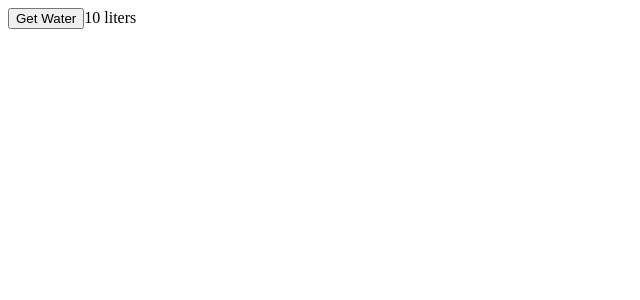
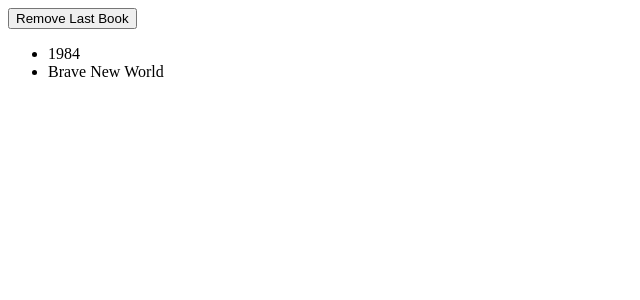
Before and after one commit to pdxserg/exam, a React app: page / in a window 1280 px wide. Shown: the top 300 px of the page, without its empty margins (0-640 px from the left). Built offline with nearby package versions, Linux system fonts and the light colour scheme.

Commit message:
sprint 5-3

```diff
--- a/src/index.tsx
+++ b/src/index.tsx
@@ -1,56 +1,71 @@
-import { configureStore, createSlice } from "@reduxjs/toolkit";
-import { createRoot } from "react-dom/client";
-import { Provider, useDispatch, useSelector } from "react-redux";
+import { configureStore, createSlice } from "@reduxjs/toolkit"
+import { createRoot } from "react-dom/client"
+import { Provider, useDispatch, useSelector } from "react-redux"
 
 // slice
 const slice = createSlice({
-	name: "waterCounter",
+	name: "library",
 	initialState: {
-		liters: 10,
+		collection: {
+			books: [
+				{ id: 1, title: "1984" },
+				{ id: 2, title: "Brave New World" },
+			],
+		},
 	},
 	reducers: {
-		count: (state) => {
-			console.log(state);
+		removeBook: (state, action) => {
+			return state
 		},
 	},
-});
+})
 
-const { count } = slice.actions;
+const { removeBook } = slice.actions
 
 // App.tsx
 const App = () => {
-	const water = useSelector((state: RootState) => state.waterCounter.liters);
-	const dispatch = useDispatch();
+	const books = useSelector((state: RootState) => state.library.collection.books)
+	const dispatch = useDispatch()
+
+	const removeLastBook = () => {
+		if (books.length > 0) {
+			dispatch(removeBook(books[books.length - 1].id))
+		}
+	}
 
 	return (
 		<>
-			<button onClick={() => dispatch(count())}>Get Water</button>
-			<span>{water} liters</span>
+			<button onClick={removeLastBook}>Remove Last Book</button>
+			<ul>
+				{books.map((book) => (
+					<li key={book.id}>{book.title}</li>
+				))}
+			</ul>
 		</>
-	);
-};
+	)
+}
 
 // store.ts
 export const store = configureStore({
 	reducer: {
-		waterCounter: slice.reducer,
+		library: slice.reducer,
 	},
-});
+})
 
-export type RootState = ReturnType<typeof store.getState>;
+export type RootState = ReturnType<typeof store.getState>
 
 // main.ts
 createRoot(document.getElementById("root")!).render(
 	<Provider store={store}>
 		<App />
 	</Provider>,
-);
+)
 
 // 📜 Описание:
-// Откройте панель разработчика и нажмите на кнопку Get Water
-// В консоли вы увидите такой результат
-// Proxy(Object) {type_: 0, scope_: {…}, modified_: false, finalized_: false, assigned_: {…},
+// При нажатии на кнопку Remove Last Book, последняя книга в коллекции не удаляется 🥲
 
 // 🪛 Задача:
-// Выведите в консоль state таким образом, чтобы получить вот такой результат {liters: 10}
+// Перепишите изменение стейта таким образом, чтобы при нажатии на кнопку Remove Last Book,
+// последняя книга удалялась из коллекции.
 // В качестве ответа укажите исправленную строку кода.
+// ❗Изменение стейта должно быть написано мутабельным образом.
```
